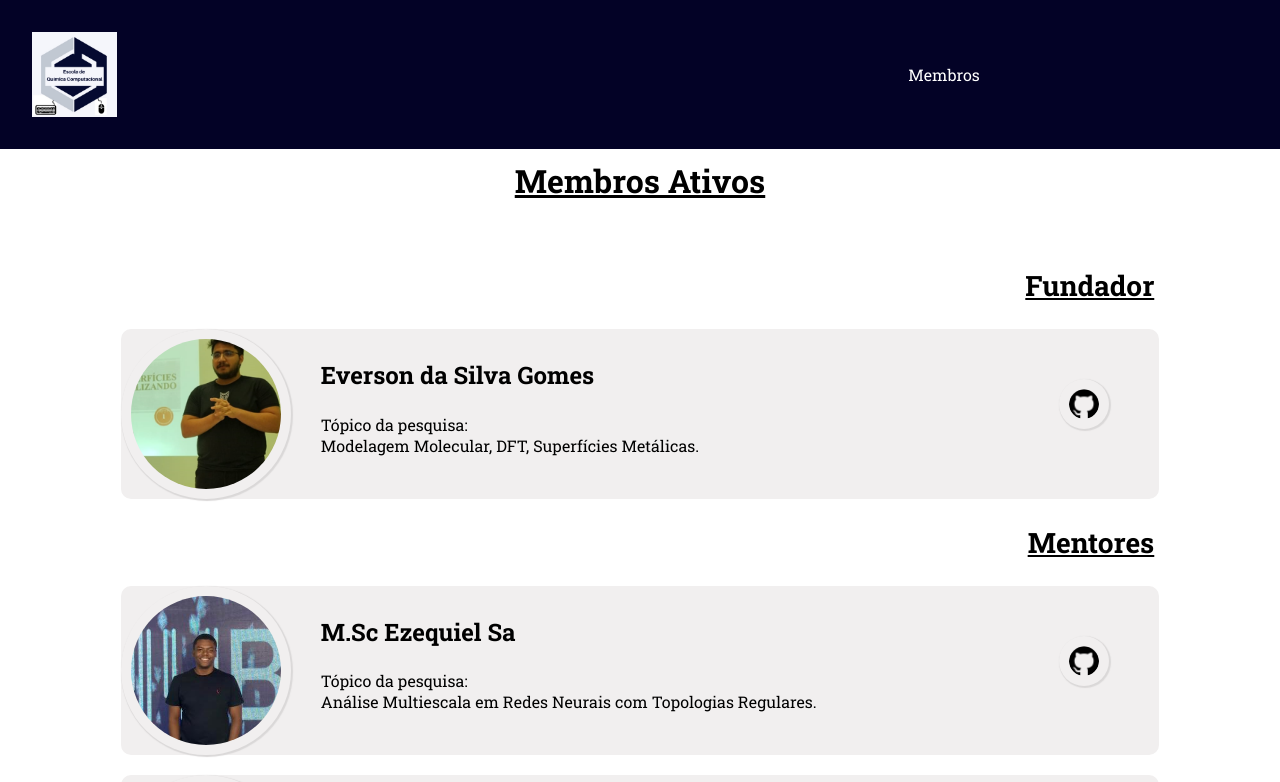
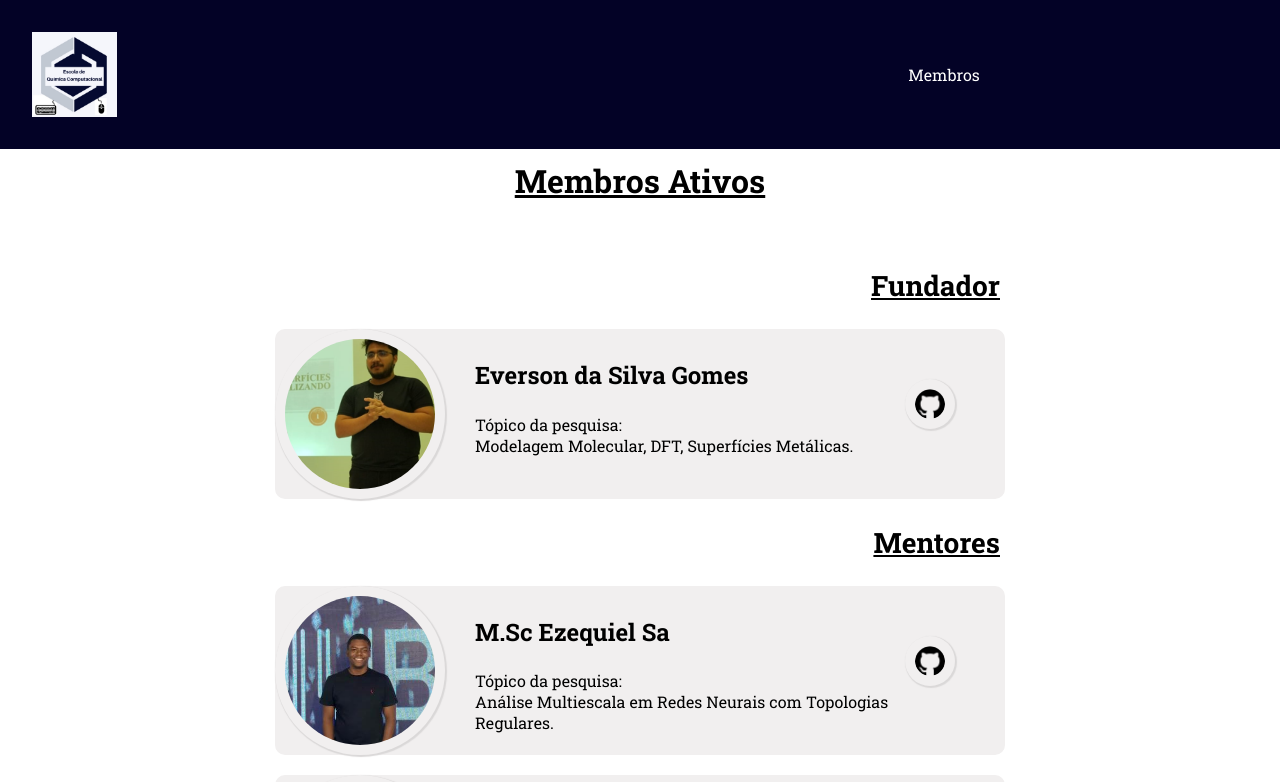
Before and after one commit to escola-quimica/Projeto-Quimica, a React (Vite) app: page /membros in a window 1280 px wide. Shown: the top 782 px of the page. Built offline with nearby package versions, Linux system fonts and the light colour scheme.

Commit message:
Membros.css

```diff
--- a/src/Components/Pages/Membros.css
+++ b/src/Components/Pages/Membros.css
@@ -23,7 +23,7 @@
   justify-content: center;
   align-items: center;
   min-height: 100vh;
-  width: 1150px;
+  width: 750px;
   margin-top: 50px;
   margin-bottom: 100px;
 }
@@ -76,7 +76,7 @@
   {
     display: grid;
     align-items: center;
-    width: 750px;
+    width: auto;
   }
 
   .container .card{
```
